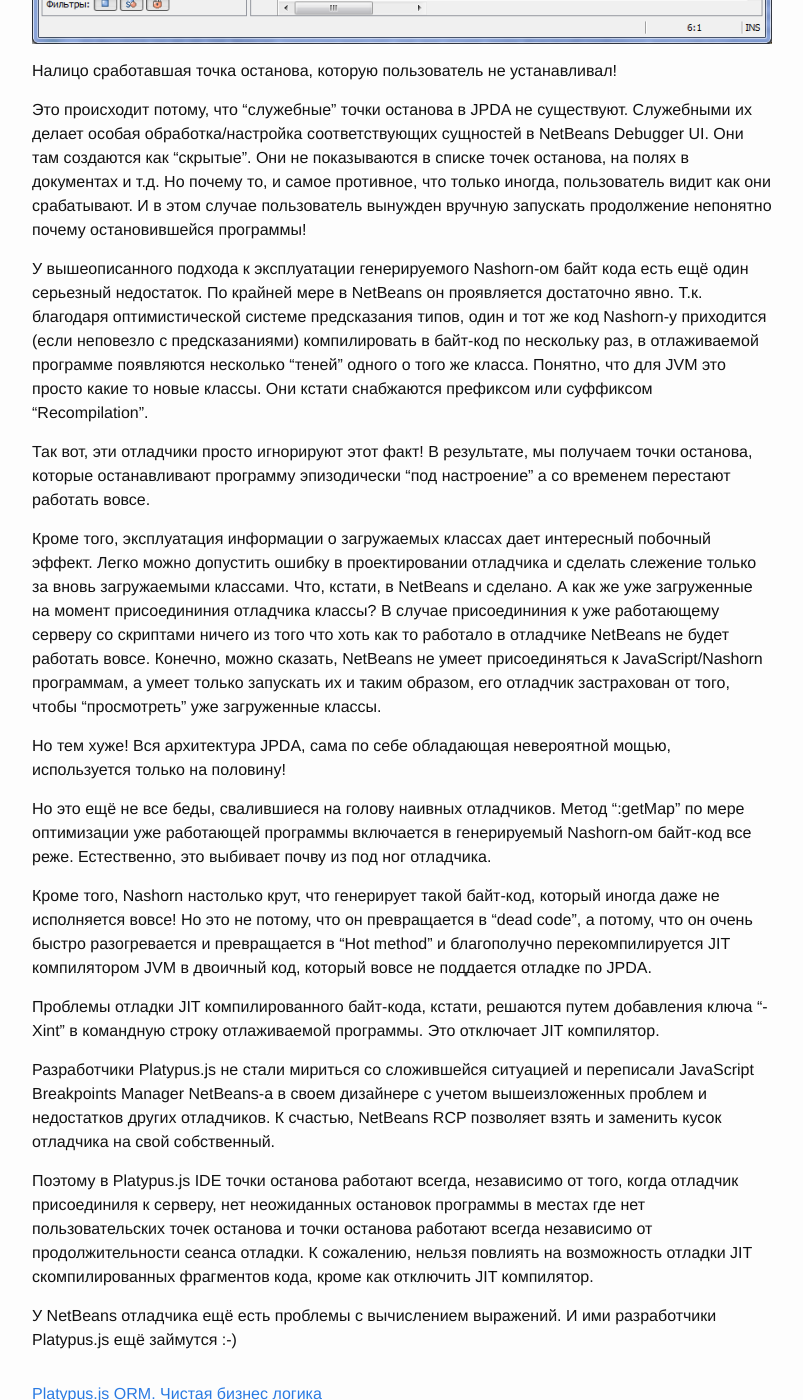
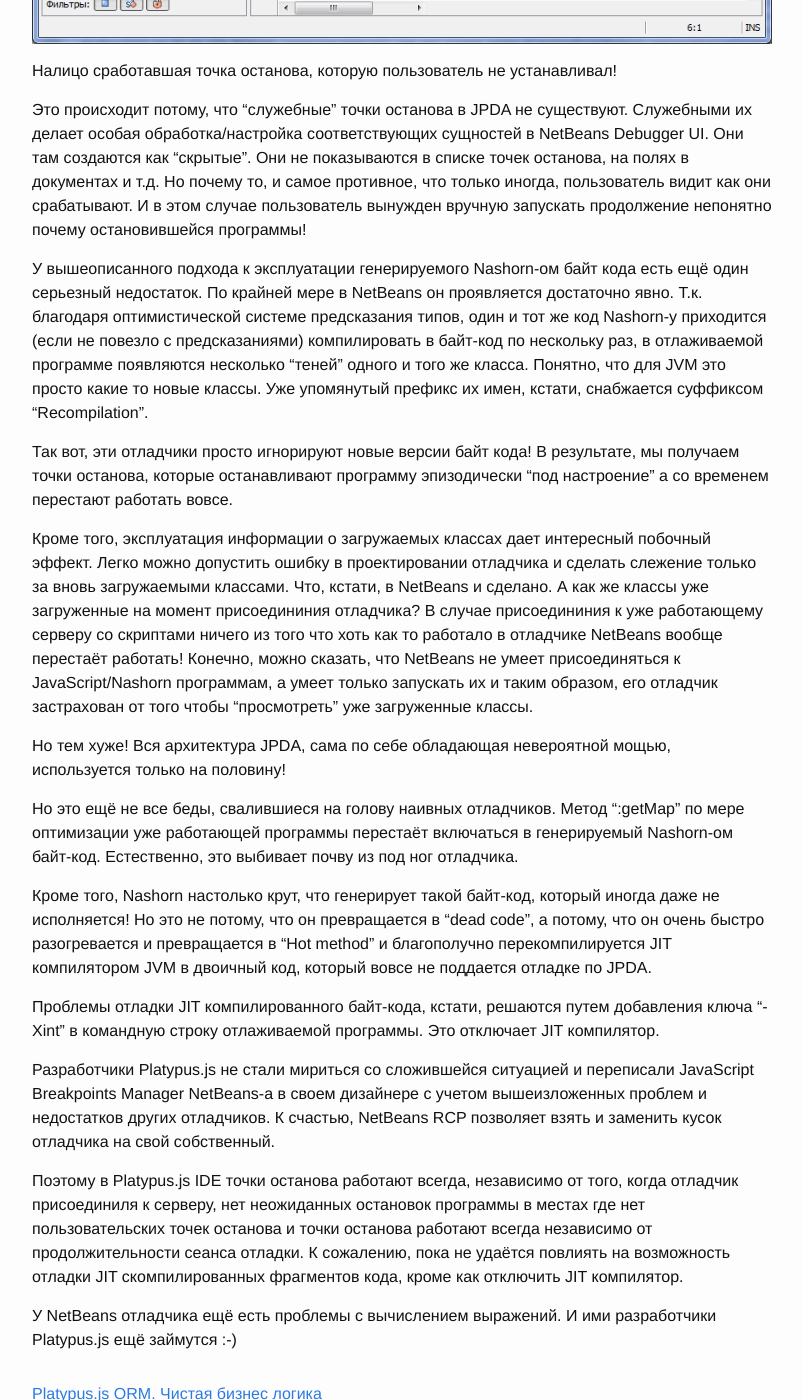
Before and after one commit to marat-gainullin/marat-gainullin.github.io, a Jekyll site: the page built from _posts/2015-11-30-js-debugger.markdown, in a window 1280 px wide and 1400 px high, scrolled down 2205 px. Shown: the whole window, without its empty margins (238-1041 px from the left). Built offline with Jekyll 4.4.1, drawn with Linux system fonts in a browser that asks for light colours; comment, search, counter and statistics services are not loaded.

Commit message:
Update 2015-11-30-js-debugger.markdown

```diff
--- a/_posts/2015-11-30-js-debugger.markdown
+++ b/_posts/2015-11-30-js-debugger.markdown
@@ -71,26 +71,26 @@ JavaScript завоевывает все больше места на бэкен
 
 У вышеописанного подхода к эксплуатации генерируемого Nashorn-ом байт кода есть ещё один серьезный недостаток.
 По крайней мере в NetBeans он проявляется достаточно явно. Т.к. благодаря оптимистической системе предсказания типов, один и тот же код
-Nashorn-у приходится (если неповезло с предсказаниями) компилировать в байт-код по нескольку раз, в отлаживаемой
-программе появляются несколько "теней" одного о того же класса. Понятно, что для JVM это просто какие то новые классы.
-Они кстати снабжаются префиксом или суффиксом "Recompilation".
+Nashorn-у приходится (если не повезло с предсказаниями) компилировать в байт-код по нескольку раз, в отлаживаемой
+программе появляются несколько "теней" одного и того же класса. Понятно, что для JVM это просто какие то новые классы.
+Уже упомянутый префикс их имен, кстати, снабжается суффиксом "Recompilation".
 
-Так вот, эти отладчики просто игнорируют этот факт!
+Так вот, эти отладчики просто игнорируют новые версии байт кода!
 В результате, мы получаем точки останова, которые останавливают программу эпизодически "под настроение" а со временем перестают работать вовсе.
 
 Кроме того, эксплуатация информации о загружаемых классах дает интересный побочный эффект.
 Легко можно допустить ошибку в проектировании отладчика и сделать слежение только за вновь загружаемыми классами.
-Что, кстати, в NetBeans и сделано. А как же уже загруженные на момент присоедининия отладчика классы?
-В случае присоедининия к уже работающему серверу со скриптами ничего из того что хоть как то работало в отладчике NetBeans не будет работать вовсе.
-Конечно, можно сказать, NetBeans не умеет присоединяться к JavaScript/Nashorn программам, а умеет только запускать их
-и таким образом, его отладчик застрахован от того, чтобы "просмотреть" уже загруженные классы.
+Что, кстати, в NetBeans и сделано. А как же классы уже загруженные на момент присоедининия отладчика?
+В случае присоедининия к уже работающему серверу со скриптами ничего из того что хоть как то работало в отладчике NetBeans вообще перестаёт работать!
+Конечно, можно сказать, что NetBeans не умеет присоединяться к JavaScript/Nashorn программам, а умеет только запускать их
+и таким образом, его отладчик застрахован от того чтобы "просмотреть" уже загруженные классы.
 
 Но тем хуже! Вся архитектура JPDA, сама по себе обладающая невероятной мощью, используется только на половину!
 
-Но это ещё не все беды, свалившиеся на голову наивных отладчиков. Метод ":getMap" по мере оптимизации уже работающей программы
-включается в генерируемый Nashorn-ом байт-код все реже. Естественно, это выбивает почву из под ног отладчика.
+Но это ещё не все беды, свалившиеся на голову наивных отладчиков. Метод ":getMap" по мере оптимизации уже работающей программы перестаёт
+включаться в генерируемый Nashorn-ом байт-код. Естественно, это выбивает почву из под ног отладчика.
 
-Кроме того, Nashorn настолько крут, что генерирует такой байт-код, который иногда даже не исполняется вовсе!
+Кроме того, Nashorn настолько крут, что генерирует такой байт-код, который иногда даже не исполняется!
 Но это не потому, что он превращается в "dead code", а потому, что он очень быстро разогревается и превращается в "Hot method"
 и благополучно перекомпилируется JIT компилятором JVM в двоичный код, который вовсе не поддается отладке по JPDA.
 
@@ -101,6 +101,6 @@ Nashorn-у приходится (если неповезло с предсказ
 
 Поэтому в Platypus.js IDE точки останова работают всегда, независимо от того, когда отладчик присоединиля к серверу,
 нет неожиданных остановок программы в местах где нет пользовательских точек останова и точки останова работают всегда независимо от
-продолжительности сеанса отладки. К сожалению, нельзя повлиять на возможность отладки JIT скомпилированных фрагментов кода, кроме как отключить JIT компилятор.
+продолжительности сеанса отладки. К сожалению, пока не удаётся повлиять на возможность отладки JIT скомпилированных фрагментов кода, кроме как отключить JIT компилятор.
 
 У NetBeans отладчика ещё есть проблемы с вычислением выражений. И ими разработчики Platypus.js ещё займутся :-)
```
